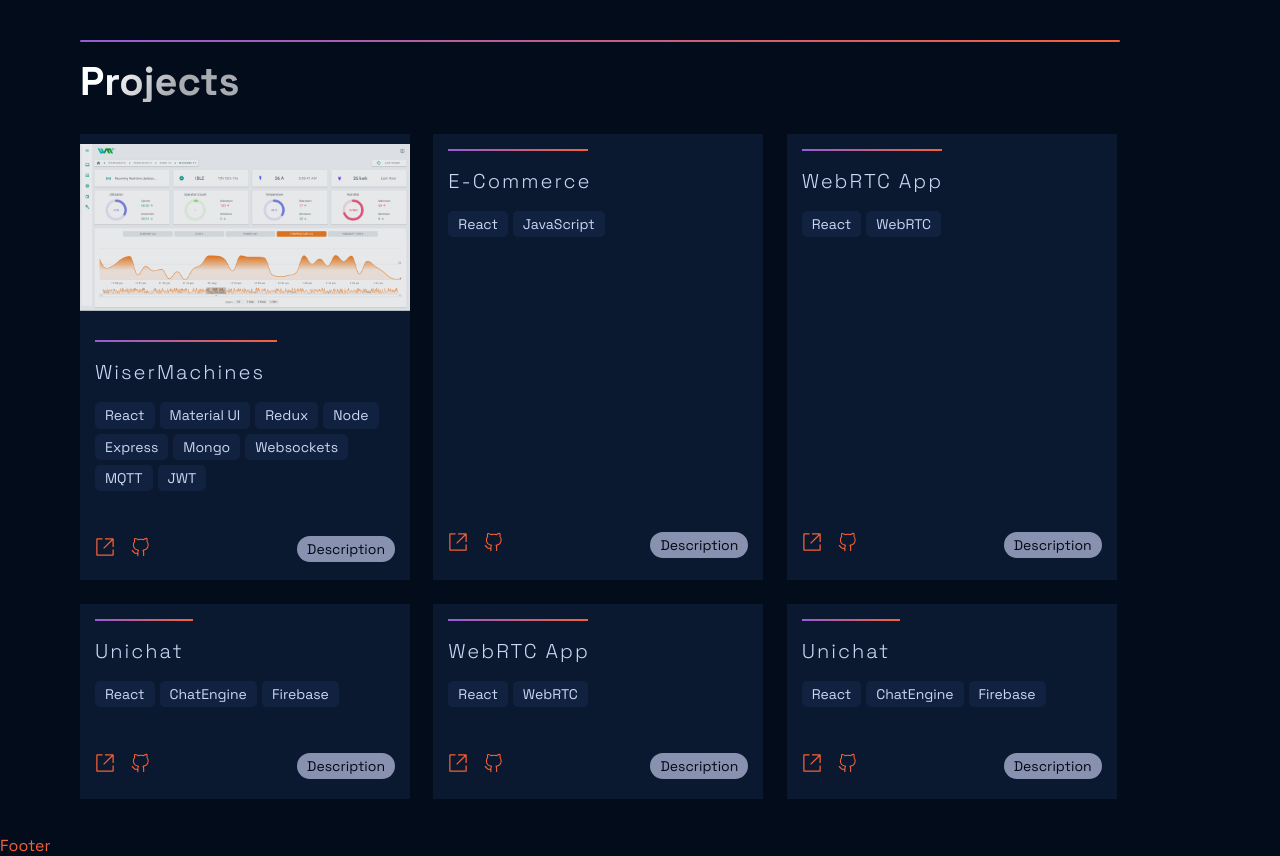
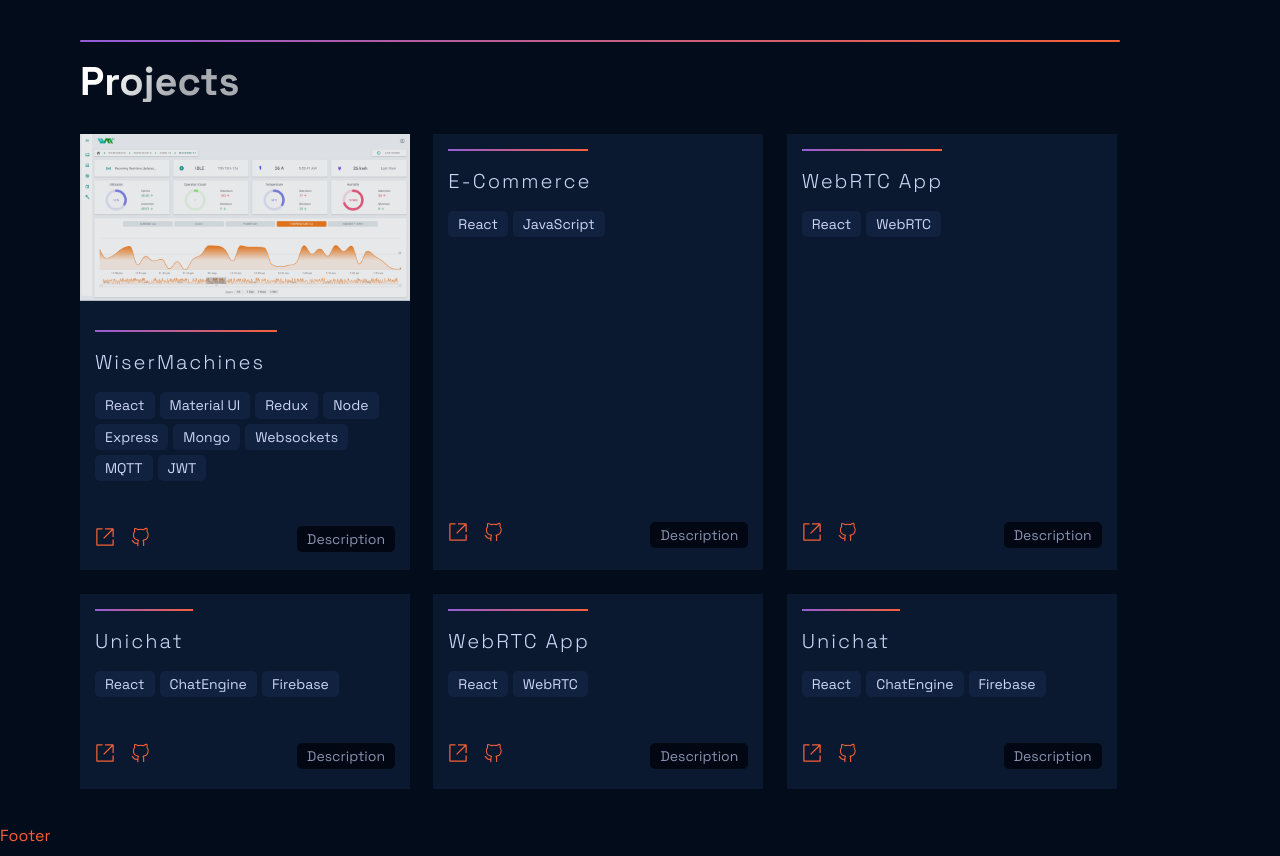
Before and after one commit to tlhysf/portfolio-nextjs, a Next.js app: page / in a window 1280 px wide. Shown: the part 2440-3296 px from the top of the page. Built offline with nearby package versions, Linux system fonts and the light colour scheme.

Commit message:
blog card design finalized

```diff
--- a/src/components/Projects/Project.js
+++ b/src/components/Projects/Project.js
@@ -10,11 +10,11 @@ import {
   Tag,
   Divider,
   Image,
-  Container,
+  CardMarkup,
   DescriptionContainer,
   ImageContainer,
-  GalleryButton,
-  Button,
+  ImageButton,
+  DescriptionButton,
 } from "./Styles";
 
 import { VscGithubAlt, VscLinkExternal, VscZoomIn } from "react-icons/vsc";
@@ -25,7 +25,7 @@ const Project = ({ data, setGalleryState }) => {
   const [openDrawer, setOpenDrawer] = useState(false);
 
   const actions = (drawer) => (
-    <Container row>
+    <CardMarkup row>
       <List row smallGap>
         <ExternalLink href={demo} target="_blank" altHover>
           <Tooltip content="Demo">
@@ -38,28 +38,28 @@ const Project = ({ data, setGalleryState }) => {
           </Tooltip>
         </ExternalLink>
       </List>
-      <Button onClick={(e) => setOpenDrawer((x) => !x)}>
+      <DescriptionButton onClick={(e) => setOpenDrawer((x) => !x)}>
         {drawer ? "Close" : "Description"}
-      </Button>
-    </Container>
+      </DescriptionButton>
+    </CardMarkup>
   );
 
   return (
     <Card>
-      <Container>
+      <CardMarkup>
         {images ? (
           <ImageContainer>
             <Image fullWidth src={images[0]} alt={title} />
 
-            <GalleryButton
+            <ImageButton
               onClick={(e) => setGalleryState({ images, title, open: true })}
             >
               <VscZoomIn />
-            </GalleryButton>
+            </ImageButton>
           </ImageContainer>
         ) : null}
 
-        <Container smallPadding>
+        <CardMarkup smallPadding>
           <List smallGap>
             <Divider length={title.length} />
             <Title>{title}</Title>
@@ -71,15 +71,15 @@ const Project = ({ data, setGalleryState }) => {
           </List>
           <br />
           {actions()}
-        </Container>
-      </Container>
+        </CardMarkup>
+      </CardMarkup>
       <Drawer open={openDrawer}>
-        <Container smallPadding>
+        <CardMarkup smallPadding>
           <DescriptionContainer>
             <Text bright>{description}</Text>
           </DescriptionContainer>
           {actions(true)}
-        </Container>
+        </CardMarkup>
       </Drawer>
     </Card>
   );
--- a/src/components/Projects/Styles.js
+++ b/src/components/Projects/Styles.js
@@ -43,7 +43,7 @@ export const ImageContainer = styled.div`
   max-height: min-content;
 `;
 
-export const GalleryButton = styled.div`
+export const ImageButton = styled.div`
   position: absolute;
   top: 0;
   left: 0;
@@ -72,7 +72,6 @@ export const GalleryButton = styled.div`
 export const Image = styled.img`
   width: ${(props) => (props.fullWidth ? "100%" : "95%")};
   margin: 0 auto;
-  margin-top: 10px;
   opacity: 0.9;
   transition: 0.3s ease-in-out;
 `;
@@ -97,7 +96,7 @@ export const Card = styled.div`
   }
 `;
 
-export const Container = styled.div`
+export const CardMarkup = styled.div`
   width: 100%;
   column-gap: 10px;
   row-gap: 10px;
@@ -118,25 +117,6 @@ export const Container = styled.div`
     flex-direction: row;
     justify-content: space-between;
     align-items: center;
-  }
-`;
-
-export const DescriptionContainer = styled.div`
-  max-width: 300px;
-  margin: 0 auto;
-
-  display: flex;
-  flex-direction: column;
-  row-gap: 10px;
-  padding: 10px;
-
-  overflow-y: auto;
-  ::-webkit-scrollbar {
-    width: 4px;
-    border-left: 4px solid ${(props) => props.theme.colors.text.secondary};
-  }
-  ::-webkit-scrollbar-thumb {
-    background: ${(props) => props.theme.colors.accent.primary};
   }
 `;
 
@@ -164,16 +144,36 @@ export const Tag = styled.div`
   border-radius: 5px;
 `;
 
-export const Button = styled.div`
-  background-color: ${(props) => props.theme.colors.text.secondary};
-  color: ${(props) => props.theme.colors.bg.tertiary};
+export const DescriptionContainer = styled.div`
+  max-width: 300px;
+  margin: 0 auto;
+
+  display: flex;
+  flex-direction: column;
+  row-gap: 10px;
+  padding: 10px;
+
+  overflow-y: auto;
+  ::-webkit-scrollbar {
+    width: 4px;
+    border-left: 4px solid ${(props) => props.theme.colors.text.secondary};
+  }
+  ::-webkit-scrollbar-thumb {
+    background: ${(props) => props.theme.colors.accent.primary};
+  }
+`;
+
+export const DescriptionButton = styled.div`
+  background-color: ${(props) => props.theme.colors.bg.tertiary};
+  color: ${(props) => props.theme.colors.text.secondary};
 
   font-size: 14px;
   padding: 5px 10px;
-  border-radius: 14px;
+  border-radius: 5px;
+  transition: 0.3s ease-in-out;
 
   &:hover {
-    background-color: ${(props) => props.theme.colors.text.primary};
+    color: ${(props) => props.theme.colors.text.primary};
     cursor: pointer;
   }
 `;
```
